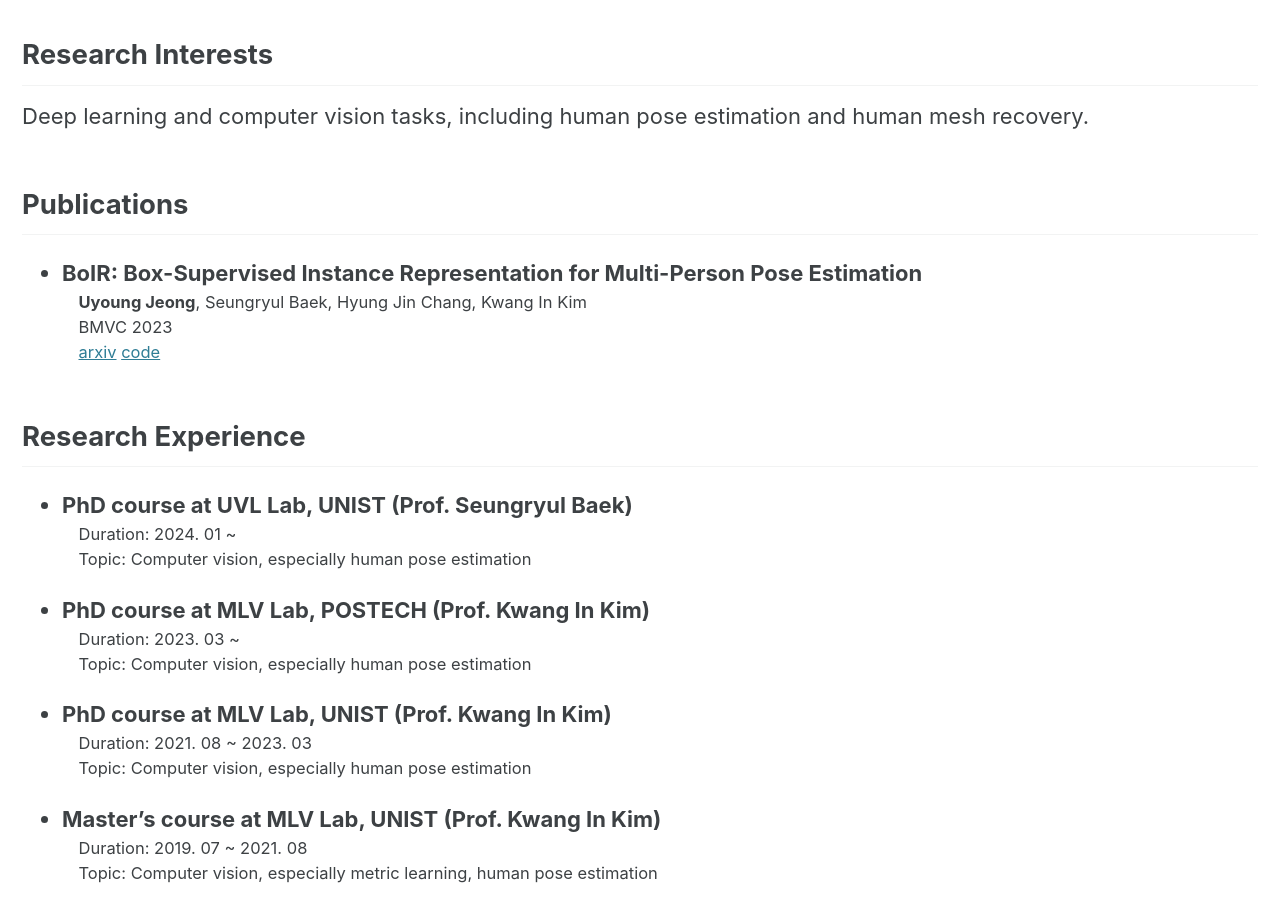
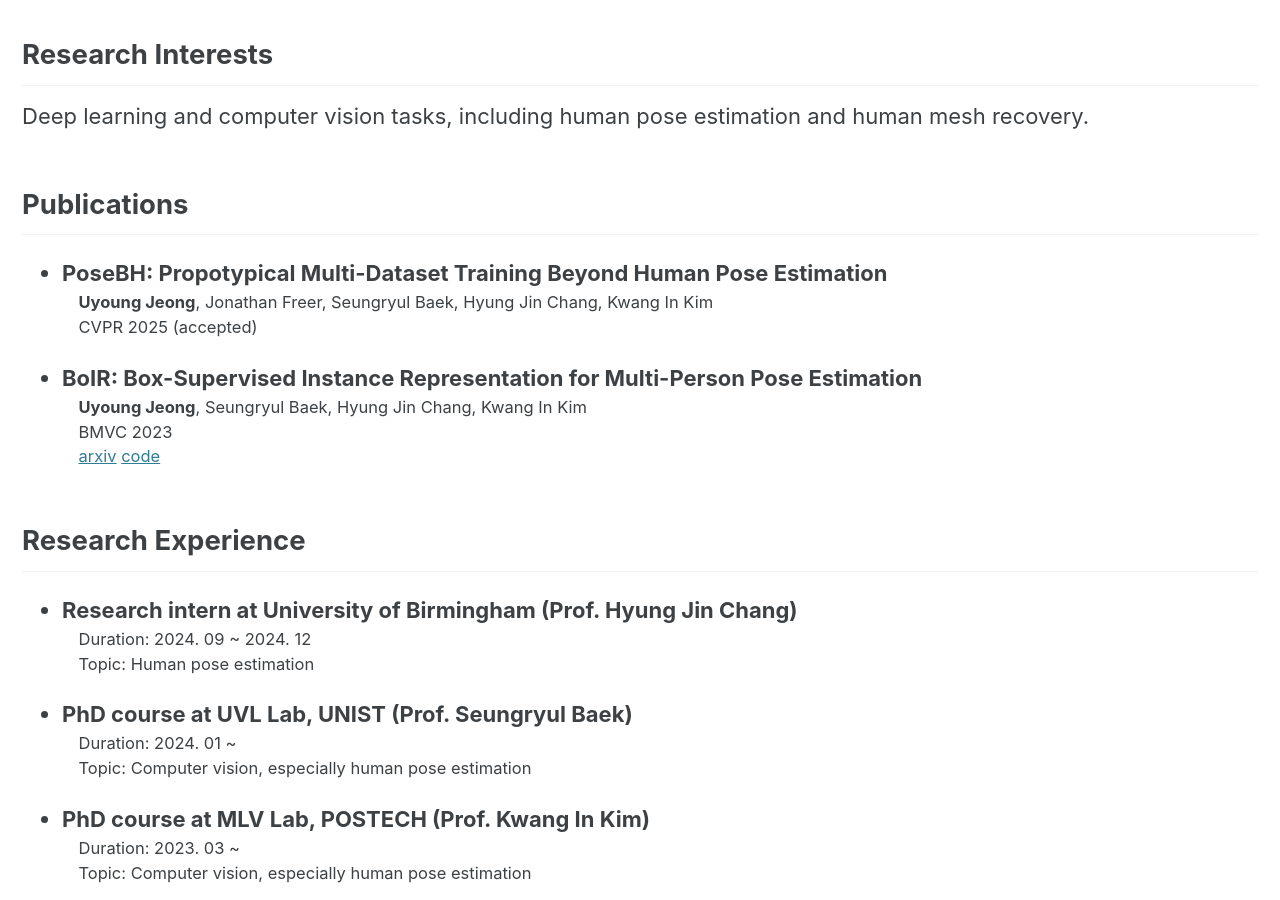
Before and after one commit to uyoung-jeong/uyoung-jeong.github.io, a Jekyll site: the page built from _pages/home.md, in a window 1280 px wide and 900 px high, scrolled down 349 px. Built offline with Jekyll 4.4.1, drawn with Linux system fonts in a browser that asks for light colours; cached includes are drawn as plain includes.

Commit message:
update cvpr

```diff
--- a/_pages/home.md
+++ b/_pages/home.md
@@ -3,7 +3,7 @@ layout: splash
 permalink: /
 title: "Uyoung Jeong (정우영)"
 hidden: true
-last_modified_at: 2024-07-03T09:56:00+09:00
+last_modified_at: 2025-02-27T17:00:00+09:00
 excerpt: >
   PhD student at Artificial Intelligence Graduate School, UNIST, South Korea.
 sidebar:
@@ -20,12 +20,19 @@ sidebar:
 Deep learning and computer vision tasks, including human pose estimation and human mesh recovery.
 
 ## Publications
+- PoseBH: Propotypical Multi-Dataset Training Beyond Human Pose Estimation
+  : **Uyoung Jeong**, Jonathan Freer, Seungryul Baek, Hyung Jin Chang, Kwang In Kim
+  : CVPR 2025 (accepted)
+
 - BoIR: Box-Supervised Instance Representation for Multi-Person Pose Estimation
   : **Uyoung Jeong**, Seungryul Baek, Hyung Jin Chang, Kwang In Kim
   : BMVC 2023
   : [arxiv](https://arxiv.org/abs/2309.14072) [code](https://github.com/uyoung-jeong/BoIR)
 
 ## Research Experience
+- Research intern at University of Birmingham (Prof. Hyung Jin Chang)
+  : Duration: 2024. 09 ~ 2024. 12
+  : Topic: Human pose estimation
 - PhD course at UVL Lab, UNIST (Prof. Seungryul Baek)
   : Duration: 2024. 01 ~
   : Topic: Computer vision, especially human pose estimation
```
